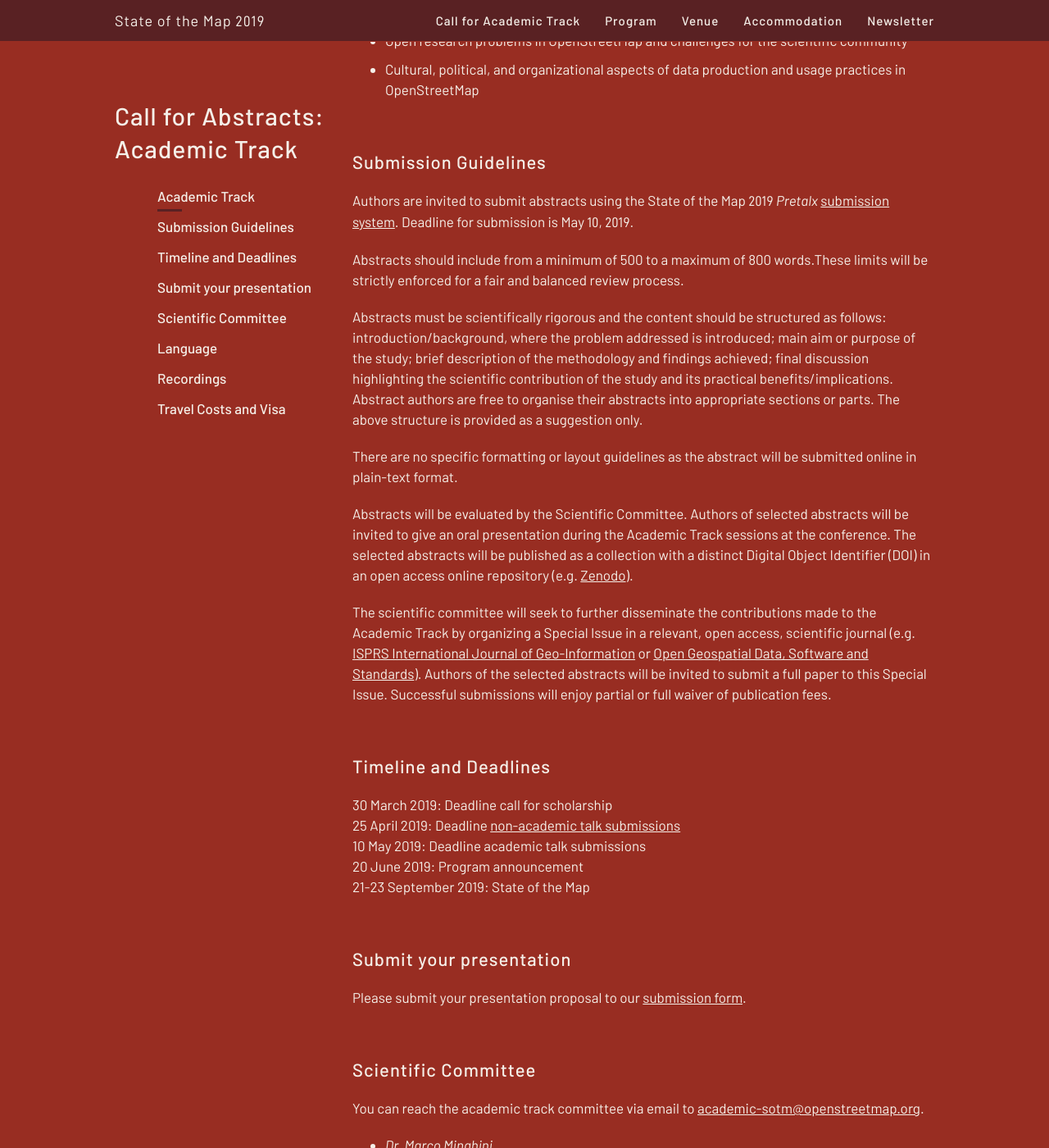
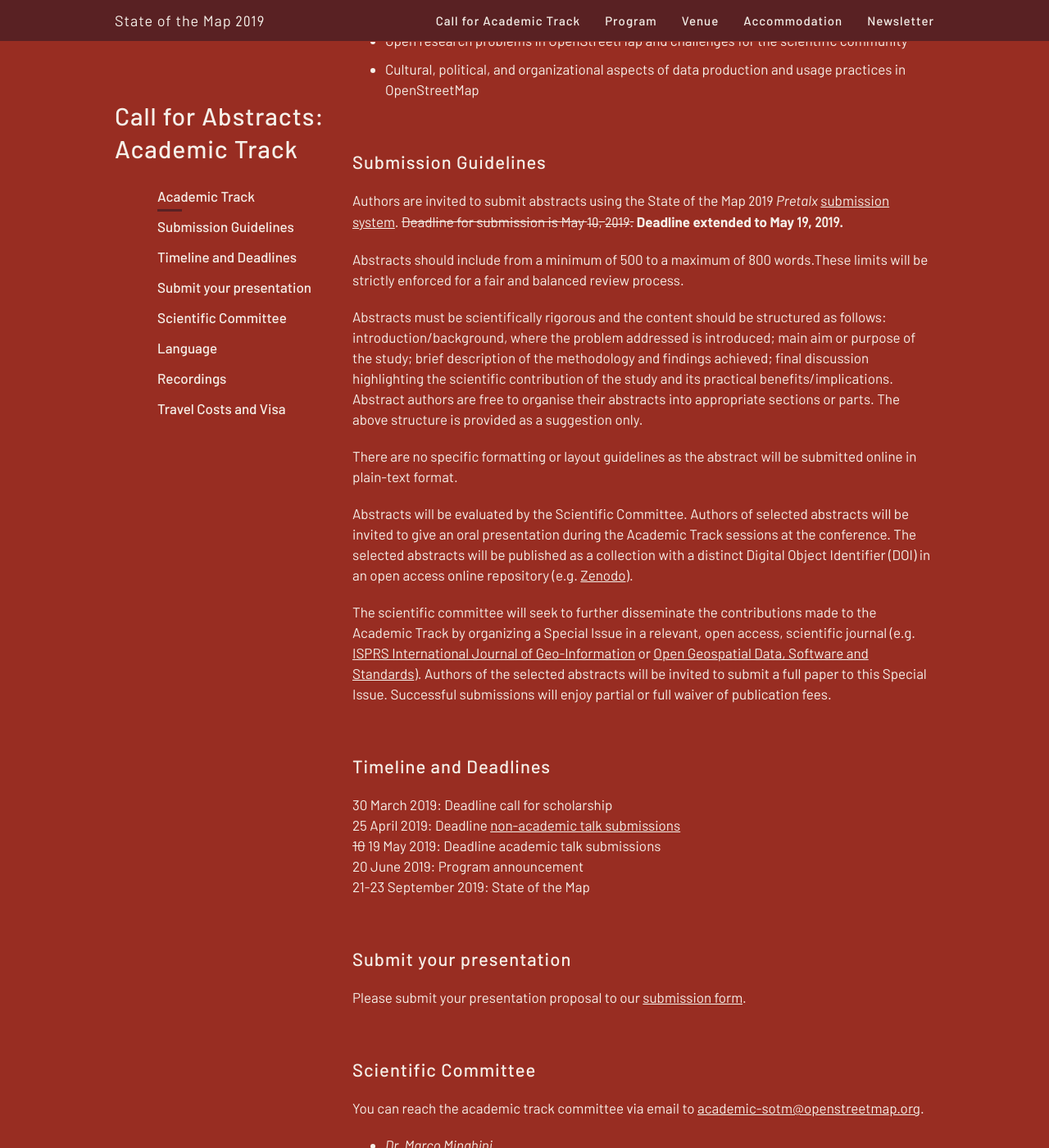
Before and after one commit to openstreetmap/stateofthemap-2019, a Jekyll site: the page built from calls/academic.md, in a window 1280 px wide and 1400 px high, scrolled down 996 px. Shown: the whole window at 82% size. Built offline with Jekyll 4.4.1, drawn with Linux system fonts in a browser that asks for light colours; some of the changed text lies outside the part shown.

Commit message:
Updated the deadline in the academic call

```diff
--- a/calls/academic.md
+++ b/calls/academic.md
@@ -7,7 +7,7 @@
 
 <h2>tl;dr</h2>
 
-Please read our [submission guidelines](#guidelines) below and submit your presentation proposal before May&nbsp;10 to our **[submission form](https://pretalx.com/sotm2019-at/cfp)**.
+Please read our [submission guidelines](#guidelines) below and submit your presentation proposal before May&nbsp;<del>10</del> 19 to our **[submission form](https://pretalx.com/sotm2019-at/cfp)**.
 
 <h2 id="intro">Academic Track</h2>
 
@@ -26,7 +26,7 @@
 
 <h2 id="guidelines">Submission Guidelines</h2>
 
-Authors are invited to submit abstracts using the State of the Map&nbsp;<span class="numeral">2019</span> _Pretalx_ [submission system](https://pretalx.com/sotm2019-at/cfp). Deadline for submission is May&nbsp;<span class="numeral">10</span>, <span class="numeral">2019</span>.
+Authors are invited to submit abstracts using the State of the Map&nbsp;<span class="numeral">2019</span> _Pretalx_ [submission system](https://pretalx.com/sotm2019-at/cfp). <del>Deadline for submission is May&nbsp;<span class="numeral">10</span>, <span class="numeral">2019</span>.</del> <span style="font-weight: bold">Deadline extended to May&nbsp;<span class="numeral">19</span>, <span class="numeral">2019</span>.</span>
 
 Abstracts should include from a minimum of 500 to a maximum of 800 words.These limits will be strictly enforced for a fair and balanced review process.
 
@@ -42,7 +42,7 @@
 
 30 March 2019: Deadline call for scholarship<br>
 25 April 2019: Deadline [non-academic talk submissions]({{site.baseurl}}/calls/general)<br>
-10 May 2019: Deadline academic talk submissions<br>
+<del>10</del> 19 May 2019: Deadline academic talk submissions<br>
 20 June 2019: Program announcement<br>
 21-23 September 2019: State of the Map<br>
 
```
